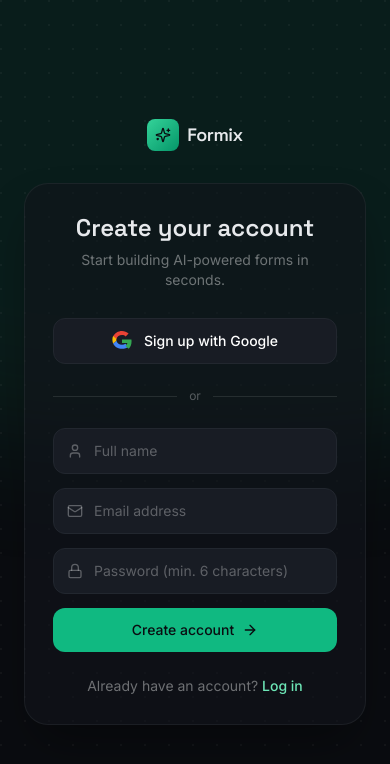
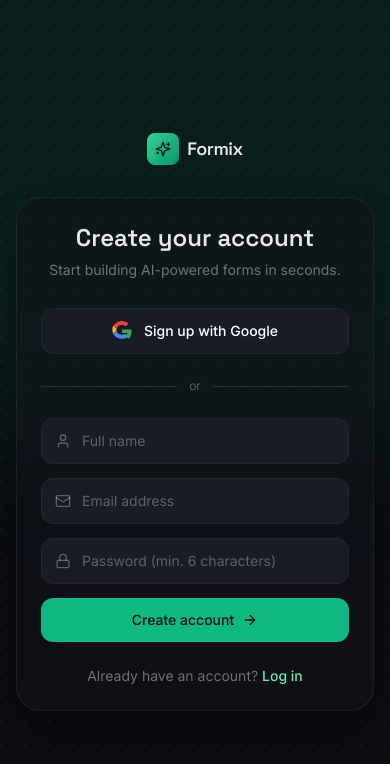
Before and after one commit to mohamedfaizan414-dev/AI-Form-builder, a Next.js app in the folder frontend/: page /signup in a window 390 px wide. Shown: the top 764 px of the page. Built offline with nearby package versions, Linux system fonts and the light colour scheme; no server answers.

Commit message:
first commit

```diff
--- a/frontend/app/login/page.js
+++ b/frontend/app/login/page.js
@@ -30,7 +30,7 @@
   }
 
   return (
-    <main className="min-h-screen flex items-center justify-center px-6 relative overflow-hidden">
+    <main className="min-h-screen flex items-center justify-center px-4 sm:px-6 relative overflow-hidden">
       <div className="pointer-events-none absolute inset-0 -z-10">
         <div className="absolute -top-40 left-1/2 -translate-x-1/2 h-[600px] w-[900px] rounded-full bg-emerald-500/10 blur-3xl" />
         <div className="absolute inset-0 bg-[radial-gradient(circle_at_1px_1px,rgba(255,255,255,0.04)_1px,transparent_0)] [background-size:24px_24px]" />
@@ -44,12 +44,11 @@
           <span className="font-display font-semibold text-lg tracking-tight">Formix</span>
         </Link>
 
-        <div className="glass rounded-3xl p-7 sm:p-9 shadow-2xl shadow-black/40">
+        <div className="glass rounded-3xl p-6 sm:p-9 shadow-2xl shadow-black/40">
           <h1 className="font-display text-2xl font-semibold text-center">Welcome back</h1>
           <p className="text-white/40 text-sm text-center mt-1.5">Log in to manage your forms and responses.</p>
 
-          {/* FIX: Restrained container prevents Google SDK UI from overflowing narrow viewports */}
-          <div className="mt-7 w-full max-w-full overflow-hidden flex flex-col items-center justify-center">
+          <div className="mt-7 w-full">
             <GoogleButton label="Continue with Google" />
           </div>
 
--- a/frontend/app/signup/page.js
+++ b/frontend/app/signup/page.js
@@ -31,7 +31,7 @@
   }
 
   return (
-    <main className="min-h-screen flex items-center justify-center px-6 relative overflow-hidden">
+    <main className="min-h-screen flex items-center justify-center px-4 sm:px-6 relative overflow-hidden">
       <div className="pointer-events-none absolute inset-0 -z-10">
         <div className="absolute -top-40 left-1/2 -translate-x-1/2 h-[600px] w-[900px] rounded-full bg-emerald-500/10 blur-3xl" />
         <div className="absolute inset-0 bg-[radial-gradient(circle_at_1px_1px,rgba(255,255,255,0.04)_1px,transparent_0)] [background-size:24px_24px]" />
@@ -45,12 +45,11 @@
           <span className="font-display font-semibold text-lg tracking-tight">Formix</span>
         </Link>
 
-        <div className="glass rounded-3xl p-7 sm:p-9 shadow-2xl shadow-black/40">
+        <div className="glass rounded-3xl p-6 sm:p-9 shadow-2xl shadow-black/40">
           <h1 className="font-display text-2xl font-semibold text-center">Create your account</h1>
           <p className="text-white/40 text-sm text-center mt-1.5">Start building AI-powered forms in seconds.</p>
 
-          {/* FIX: Restrained container prevents Google SDK UI from overflowing narrow viewports */}
-          <div className="mt-7 w-full max-w-full overflow-hidden flex flex-col items-center justify-center">
+          <div className="mt-7 w-full">
             <GoogleButton label="Sign up with Google" />
           </div>
 
```
